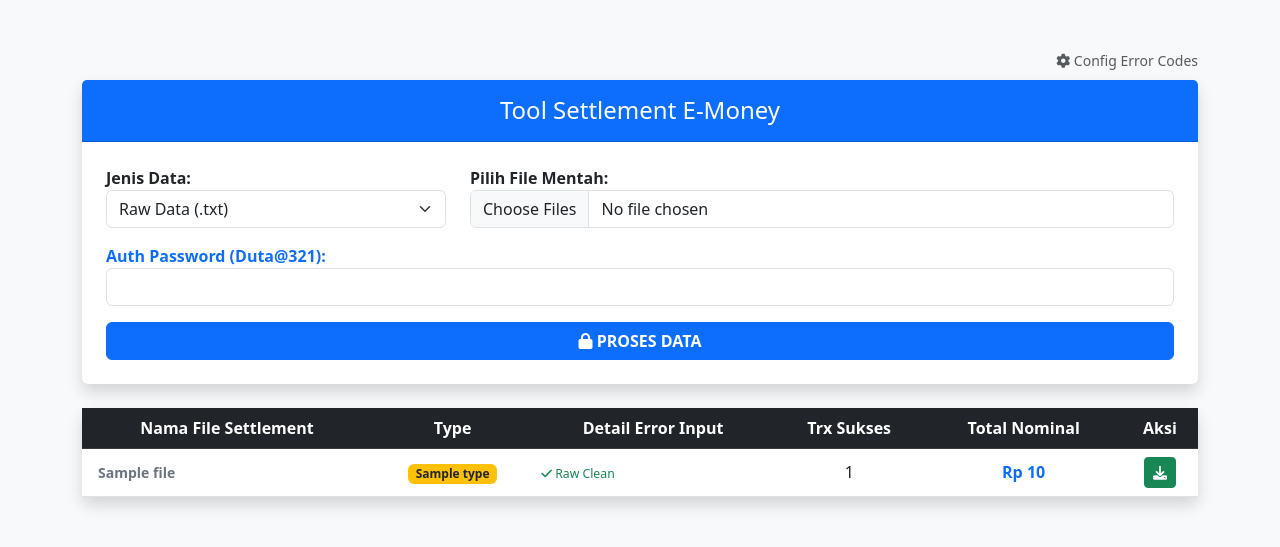
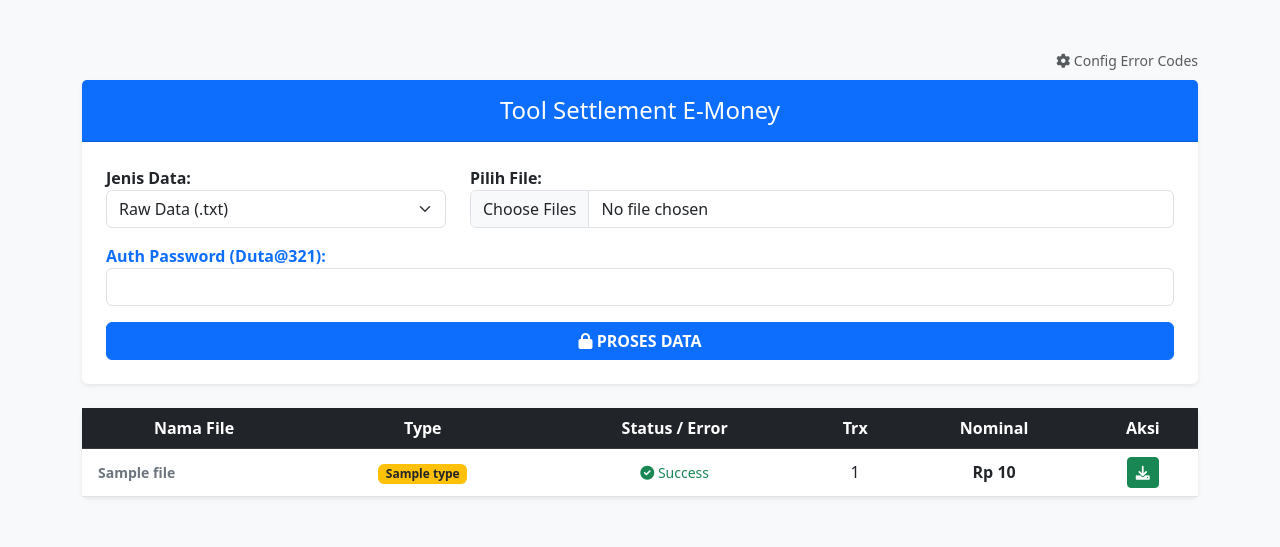
Before and after one commit to ilham113/E-Tool, a Flask app: template templates/index.html in a window 1280 px wide. Shown: the top 547 px of the page. Run offline with Flask 3, Linux system fonts and the light colour scheme; the template is opened without the code that fills it: most values are stand-ins (such as "Sample title", 1, 10 or a date in 2020).

Commit message:
rollback

```diff
--- a/api/index.py
+++ b/api/index.py
@@ -21,6 +21,7 @@ def ensure_dirs():
     for folder in [UPLOAD_FOLDER, OUTPUT_FOLDER]:
         os.makedirs(folder, exist_ok=True)
 
+    # Salin file error_codes ke /tmp jika belum ada agar bisa di-CRUD
     if not os.path.exists(CONFIG_FILE):
         original_path = os.path.join(base_dir, 'error_codes.txt')
         if os.path.exists(original_path):
@@ -44,24 +45,23 @@ def save_error_mapping(mapping):
         for code, desc in mapping.items():
             f.write(f"{code}={desc}\n")
 
-# 3. LOGIKA PEMROSESAN DATA
+# 3. LOGIKA PEMROSESAN DINAMIS
 def process_emoney_data(data_type='raw'):
     ensure_dirs()
     error_map = get_error_mapping()
+    # Ambil daftar kode error terdaftar untuk pemotongan hex dinamis
     registered_codes = sorted(list(error_map.keys()), key=len, reverse=True)
 
+    df = pd.DataFrame(columns=['mid', 'tid', 'kode_bank', 'no_kartu', 'saldo', 'tarif', 'counter', 'trx_date', 'waktu_unik', 'respon', 'error_code'])
     file_list = [f for f in os.listdir(UPLOAD_FOLDER) if f.endswith(('.txt', '.NOK'))]
+
     if not file_list: return False
 
     for nama_file in file_list:
-        df = pd.DataFrame(columns=['mid', 'tid', 'kode_bank', 'no_kartu', 'saldo', 'tarif', 'counter', 'trx_date', 'waktu_unik', 'respon', 'error_code'])
-        file_details = {code: 0 for code in error_map.keys()}
-
         file_path = os.path.join(UPLOAD_FOLDER, nama_file)
         try:
             with open(file_path, 'r', encoding='utf-8') as file:
                 lines = file.readlines()
-
             for line in lines:
                 line = line.strip()
                 if not line: continue
@@ -72,13 +72,7 @@ def process_emoney_data(data_type='raw'):
                     hexdata = parts[0]
                     error_code = parts[-1] if len(parts) > 1 else ""
 
-                    if error_code in file_details:
-                        file_details[error_code] += 1
-
-                    # SKIP KODE 02
-                    if error_code == "02": continue
-
-                    # POTONG HEX DINAMIS
+                    # DINAMIS: Potong hex jika berakhiran kode yang ada di error_codes.txt
                     for code in registered_codes:
                         if hexdata.endswith(code):
                             hexdata = hexdata[:-len(code)]
@@ -99,22 +93,22 @@ def process_emoney_data(data_type='raw'):
                     }
                     df = pd.concat([df, pd.DataFrame([new_row])], ignore_index=True)
                 except: continue
+        except: continue
 
-            if not df.empty:
-                wkt = datetime.now().strftime("%Y%m%d%H%M%S")
-                detail_str = "|".join([f"{c}:{v}" for c, v in file_details.items() if v > 0])
+    if df.empty: return False
 
-                for tid in df['tid'].unique():
-                    subset = df[df['tid'] == tid].head(999)
-                    mid = subset.iloc[0]['mid']
-                    nama_out = f"{wkt}_{nama_file}_{tid}.txt"
+    wkt = datetime.now().strftime("%Y%m%d%H%M%S")
+    for tid in df['tid'].unique():
+        subset = df[df['tid'] == tid].head(999)
+        mid = subset.iloc[0]['mid']
+        err = subset.iloc[0]['error_code'][:2] if data_type == 'nok' else ""
+        nama_out = f"{wkt}{mid}{tid}01001.txt"
 
-                    with open(os.path.join(OUTPUT_FOLDER, nama_out), "w") as f:
-                        type_label = "RAW" if data_type == 'raw' else "NOK"
-                        f.write(f"{len(subset):03d}{subset['tarif'].sum():010d}{type_label}{detail_str}\n")
-                        for _, row in subset.iterrows():
-                            f.write(row['respon'][14:] + "\n")
-        except: continue
+        with open(os.path.join(OUTPUT_FOLDER, nama_out), "w") as f:
+            type_label = "RAW" if data_type == 'raw' else "NOK"
+            f.write(f"{len(subset):03d}{subset['tarif'].sum():010d}{type_label}{err}\n")
+            for _, row in subset.iterrows():
+                f.write(row['respon'][14:] + "\n")
     return True
 
 # 4. ROUTES
@@ -129,19 +123,14 @@ def index():
             try:
                 with open(os.path.join(OUTPUT_FOLDER, filename), 'r') as f:
                     header = f.readline().strip()
-                    raw_details = header[16:].split('|') if len(header) > 16 else []
-                    formatted_details = []
-                    for d in raw_details:
-                        if ':' in d:
-                            c, v = d.split(':')
-                            formatted_details.append(f"{v} {error_map.get(c, 'Error')}")
-
+                    err_code = header[16:18] if len(header) > 16 else ""
                     files_data.append({
                         'name': filename,
                         'count': int(header[:3]),
                         'amount': int(header[3:13]),
                         'type': header[13:16],
-                        'details': ", ".join(formatted_details)
+                        'error': err_code,
+                        'error_msg': error_map.get(err_code, "Unknown Error") if err_code else ""
                     })
             except: continue
     return render_template('index.html', files=files_data)
@@ -175,13 +164,14 @@ def config_errors():
             if code and desc:
                 error_map[code] = desc
                 save_error_mapping(error_map)
-                flash(f'Kode {code} Berhasil Diperbarui', 'success')
+                flash(f'Kode {code} Disimpan', 'success')
         elif 'delete_code' in request.form:
             code = request.form.get('delete_code')
             if code in error_map:
                 del error_map[code]
                 save_error_mapping(error_map)
                 flash(f'Kode {code} Dihapus', 'danger')
+
     return render_template('config.html', error_map=error_map, auth_pass=auth)
 
 @app.route('/download/<filename>')
@@ -193,5 +183,4 @@ def clear_all():
     ensure_dirs()
     for folder in [UPLOAD_FOLDER, OUTPUT_FOLDER]:
         for f in os.listdir(folder): os.remove(os.path.join(folder, f))
-    flash('Storage Bersih!', 'success')
     return redirect(url_for('index'))
--- a/templates/index.html
+++ b/templates/index.html
@@ -12,7 +12,7 @@
         <a href="/config" class="text-muted text-decoration-none small"><i class="fas fa-cog"></i> Config Error Codes</a>
     </div>
 
-    <div class="card shadow border-0 mb-4">
+    <div class="card shadow-sm border-0 mb-4">
         <div class="card-header bg-primary text-white text-center py-3">
             <h4 class="mb-0">Tool Settlement E-Money</h4>
         </div>
@@ -35,7 +35,7 @@
                         </select>
                     </div>
                     <div class="col-md-8 mb-3">
-                        <label class="fw-bold">Pilih File Mentah:</label>
+                        <label class="fw-bold">Pilih File:</label>
                         <input type="file" name="files" class="form-control" multiple required>
                     </div>
                     <div class="col-md-12">
@@ -48,16 +48,16 @@
         </div>
     </div>
 
-    <div class="card shadow border-0">
+    <div class="card shadow-sm border-0">
         <div class="table-responsive">
             <table class="table table-hover mb-0">
                 <thead class="table-dark text-center">
                     <tr>
-                        <th>Nama File Settlement</th>
+                        <th>Nama File</th>
                         <th>Type</th>
-                        <th>Detail Error Input</th>
-                        <th>Trx Sukses</th>
-                        <th>Total Nominal</th>
+                        <th>Status / Error</th>
+                        <th>Trx</th>
+                        <th>Nominal</th>
                         <th>Aksi</th>
                     </tr>
                 </thead>
@@ -68,21 +68,16 @@
                         <td class="text-center align-middle">
                             <span class="badge {{ 'bg-info' if file.type == 'RAW' else 'bg-warning text-dark' }}">{{ file.type }}</span>
                         </td>
-                        <td class="align-middle small">
-                            {% if file.type == 'NOK' and file.details %}
-                                <ul class="mb-0 ps-3 text-danger fw-bold">
-                                    {% for detail in file.details.split(', ') %}
-                                        <li>{{ detail }}</li>
-                                    {% endfor %}
-                                </ul>
-                            {% elif file.type == 'NOK' %}
-                                <span class="text-muted italic">No errors detected</span>
+                        <td class="text-center align-middle">
+                            {% if file.type == 'NOK' %}
+                                <span class="text-danger fw-bold">{{ file.error }}</span><br>
+                                <small class="text-muted italic">{{ file.error_msg }}</small>
                             {% else %}
-                                <span class="text-success small"><i class="fas fa-check"></i> Raw Clean</span>
+                                <span class="text-success small"><i class="fas fa-check-circle"></i> Success</span>
                             {% endif %}
                         </td>
                         <td class="text-center align-middle">{{ file.count }}</td>
-                        <td class="text-center align-middle fw-bold text-primary">Rp {{ "{:,.0f}".format(file.amount).replace(',', '.') }}</td>
+                        <td class="text-center align-middle fw-bold">Rp {{ "{:,.0f}".format(file.amount).replace(',', '.') }}</td>
                         <td class="text-center align-middle">
                             <a href="/download/{{ file.name }}" class="btn btn-success btn-sm" download="{{ file.name }}"><i class="fas fa-download"></i></a>
                         </td>
```
